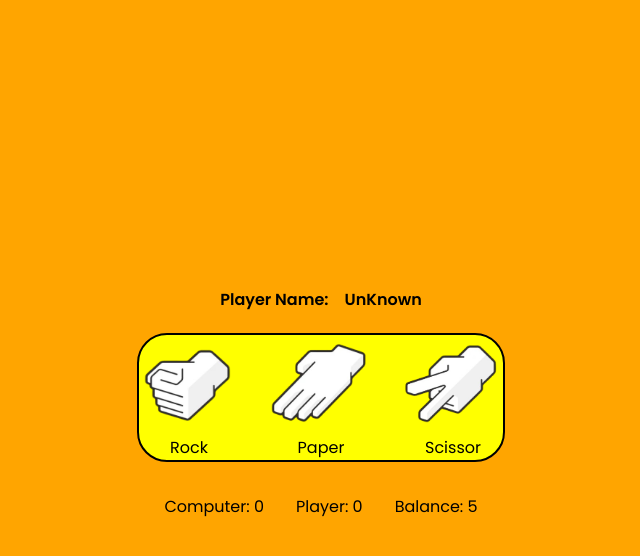
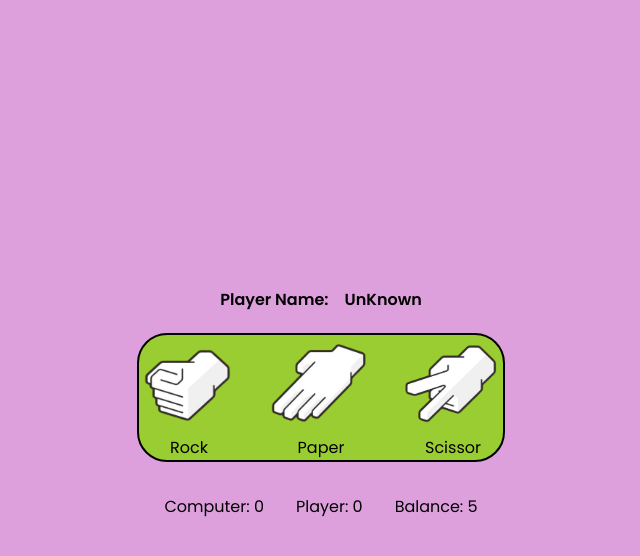
Before and after one commit to Premvasu53/interactive_rock_paper_scissor_game, a plain HTML site: page index.html in a window 1280 px wide. Both pictures are taken after a click on the button "Start". Shown: the whole page, without its empty margins (319-959 px from the left). Drawn offline with Linux system fonts and the light colour scheme.

Commit message:
apply some changes

```diff
--- a/style.css
+++ b/style.css
@@ -5,7 +5,7 @@ body{
     margin: 0px;
     font-family: 'Poppins', sans-serif;
     user-select: none;
-    background-color: orange;
+    background-color: plum;
 }
 .center{
     display: flex;
@@ -32,7 +32,7 @@ body{
     gap: 2rem;
     border: 2px solid black;
     border-radius: 30px;
-    background-color: yellow;
+    background-color: yellowgreen;
 }
 .changeflex{
     display: flex;
```
